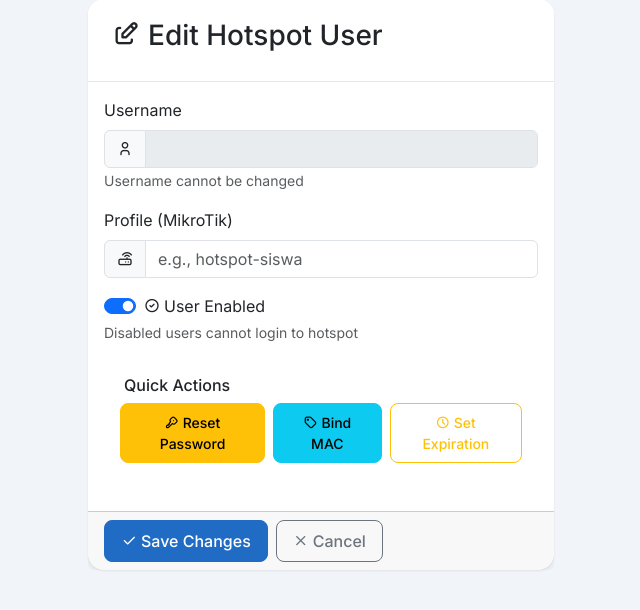
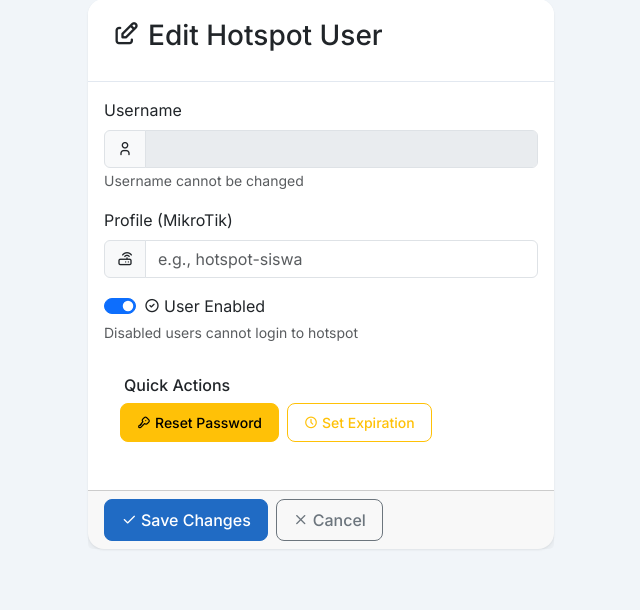
Before and after one commit to icarrr/EduHotspotPortal, a Python web app: template app/templates/users/edit.html in a window 1280 px wide. Shown: the part 117-727 px from the top of the page, without its empty margins (449-1089 px from the left). Run offline with Jinja, Linux system fonts and the light colour scheme; the template is opened without the code that fills it, so the values that code supplies are empty.

Commit message:
Hide bind MAC feature from UI
Removed bind MAC buttons from:
- User list page (index.html)
- User edit page (edit.html)

Backend routes kept for potential future use

```diff
--- a/app/templates/users/edit.html
+++ b/app/templates/users/edit.html
@@ -59,10 +59,6 @@
                                onclick="return confirm('Reset password for {{ user.name }}?')">
                                 <i class="ti ti-key me-1"></i>Reset Password
                             </a>
-                            <a href="{{ url_for('users.bind_mac', username=user.name) }}"
-                               class="btn btn-sm btn-info">
-                                <i class="ti ti-tag me-1"></i>Bind MAC
-                            </a>
                             <a href="{{ url_for('users.set_expiration', username=user.name) }}"
                                class="btn btn-sm btn-outline-warning">
                                 <i class="ti ti-clock me-1"></i>Set Expiration
--- a/app/templates/users/index.html
+++ b/app/templates/users/index.html
@@ -120,10 +120,6 @@
                                    title="{% if user.disabled == True %}Enable{% else %}Disable{% endif %}">
                                     <i class="ti {% if user.disabled == True %}ti-check{% else %}ti-ban{% endif %}"></i>
                                 </a>
-                                <a href="{{ url_for('users.bind_mac', username=user.name) }}"
-                                   class="btn btn-sm btn-outline-primary" title="Bind MAC">
-                                    <i class="ti ti-tag"></i>
-                                </a>
                                 <a href="{{ url_for('users.set_expiration', username=user.name) }}"
                                    class="btn btn-sm btn-outline-warning" title="Set Expiration">
                                     <i class="ti ti-clock"></i>
```
